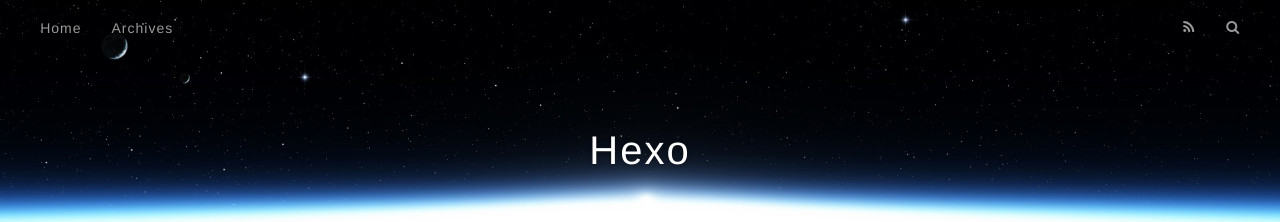
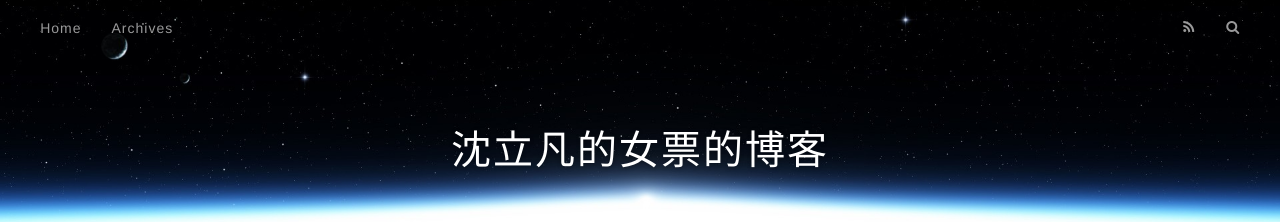
Before and after one commit to breadcrumbzsy/breadcrumbzsy.github.io, a plain HTML site: page index.html in a window 1280 px wide. Shown: the top 222 px of the page. Drawn offline with nearby package versions, Linux system fonts and the light colour scheme.

Commit message:
Site updated: 2017-04-13 12:26:27

```diff
--- a/index.html
+++ b/index.html
@@ -3,16 +3,16 @@
 <head>
   <meta charset="utf-8">
 
-  <title>Hexo</title>
+  <title>沈立凡的女票的博客</title>
   <meta name="viewport" content="width=device-width, initial-scale=1, maximum-scale=1">
   <meta property="og:type" content="website">
-<meta property="og:title" content="Hexo">
+<meta property="og:title" content="沈立凡的女票的博客">
 <meta property="og:url" content="http://yoursite.com/index.html">
-<meta property="og:site_name" content="Hexo">
+<meta property="og:site_name" content="沈立凡的女票的博客">
 <meta name="twitter:card" content="summary">
-<meta name="twitter:title" content="Hexo">
+<meta name="twitter:title" content="沈立凡的女票的博客">
 
-    <link rel="alternate" href="/atom.xml" title="Hexo" type="application/atom+xml">
+    <link rel="alternate" href="/atom.xml" title="沈立凡的女票的博客" type="application/atom+xml">
 
 
     <link rel="icon" href="/favicon.png">
@@ -33,7 +33,7 @@
   <div id="header-outer" class="outer">
     <div id="header-title" class="inner">
       <h1 id="logo-wrap">
-        <a href="/" id="logo">Hexo</a>
+        <a href="/" id="logo">沈立凡的女票的博客</a>
       </h1>
 
     </div>
@@ -96,7 +96,7 @@
 
     </div>
     <footer class="article-footer">
-      <a data-url="http://yoursite.com/2017/04/13/hello-world/" data-id="cj1fw0yj70000zytc9t7xy96y" class="article-share-link">Share</a>
+      <a data-url="http://yoursite.com/2017/04/13/hello-world/" data-id="cj1fwk8q400006qtcntrt2bo7" class="article-share-link">Share</a>
 
 
     </footer>
```
Also changed, not shown: 2017/04/13/hello-world/index.html (+5 -5 lines), archives/2017/04/index.html (+6 -6 lines), archives/2017/index.html (+6 -6 lines), archives/index.html (+6 -6 lines).
